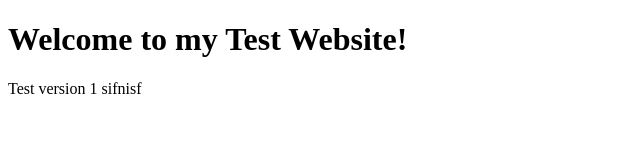
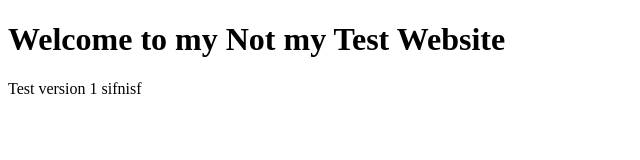
Before and after one commit to Sjiub/BioBabes, a plain HTML site: page index.html in a window 1280 px wide. Shown: the whole page, without its empty margins (0-640 px from the left). Drawn offline with Linux system fonts and the light colour scheme.

Commit message:
Homepage changes

```diff
--- a/index.html
+++ b/index.html
@@ -4,7 +4,7 @@
   <title>My Test Website</title>
 </head>
 <body>
-  <h1>Welcome to my Test Website!</h1>
+  <h1>Welcome to my Not my Test Website</h1>
   <p>Test version 1 sifnisf</p>
 </body>
 </html>
```
